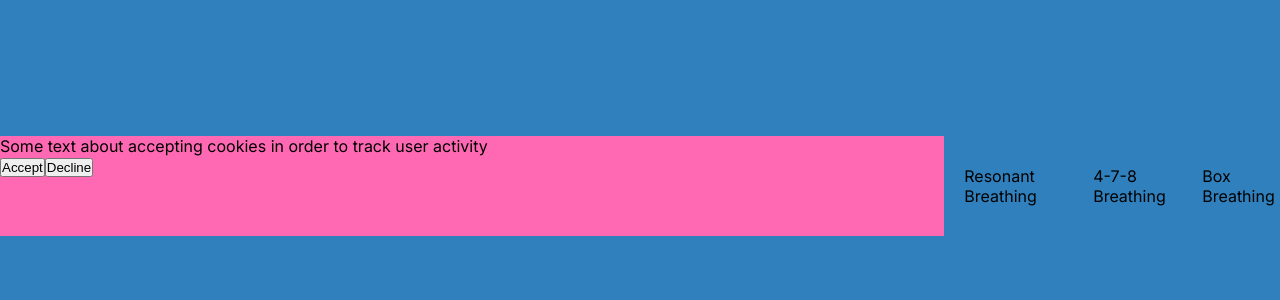
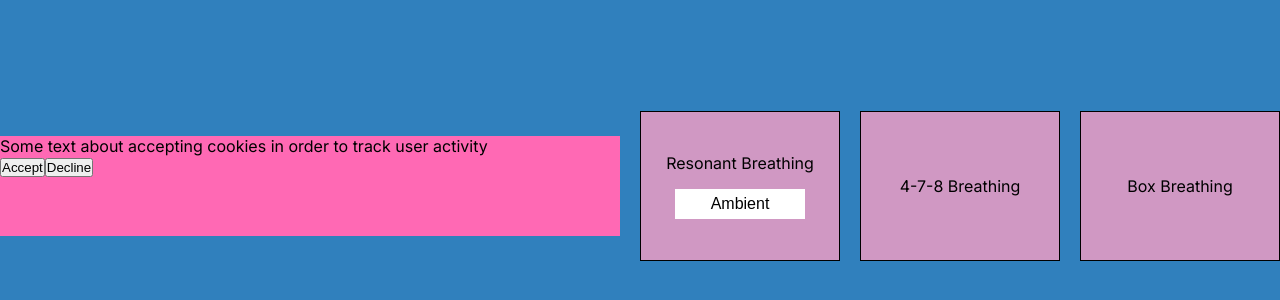
Before and after one commit to LeeMaskell/breathr, a Next.js app: page / in a window 1280 px wide. Shown: the part 214-514 px from the top of the page. Built offline with nearby package versions, Linux system fonts and the light colour scheme.

Commit message:
Basic Homepage Styling
Preliminary styling until the final design is decided.

```diff
--- a/src/app/page.tsx
+++ b/src/app/page.tsx
@@ -1,31 +1,35 @@
 "use client";
 import { useLayoutEffect, useState } from "react";
-import { Main } from "./styles";
-import Link from "next/link";
+import { Main, LinksContainer } from "./styles";
 import Banner from "@/components/ContainerComponents/Banner/Banner";
+import LinkCard from "@/components/LayoutComponents/LinkCard/LinkCard";
 
 export default function Home() {
   const [showUserConsentBanner, setShowUserConsentBanner] = useState<boolean>(false);
-
 
   // Do not show the banner if the custom cookie is present.
   useLayoutEffect(() => {
     const doesConsentCookieExist = document.cookie.includes("breathr"); // update cookie naming convention
     setShowUserConsentBanner(!doesConsentCookieExist);
-  }, [])
+  }, []);
+
+  // extract to a better location?
+  const breathingMethods = [
+    {id: 1, href: "resonant-breathing", text: "Resonant Breathing", buttonText: "Ambient", onClick: () => {}},
+    {id: 1, href: "four-seven-eight-breathing", text: "4-7-8 Breathing", buttonText: "", onClick: () => {}},
+    {id: 1, href: "box-breathing", text: "Box Breathing", buttonText: "", onClick: () => {}}
+  ]
 
   return (
     <Main>
-      {showUserConsentBanner && <Banner setShowUserConsentBanner={setShowUserConsentBanner} />}
-      {/* placeholder Link */}
-      <Link href="resonant-breathing">Resonant Breathing
-      </Link>
-      {/* placeholder Link */}
-      <Link href="four-seven-eight-breathing">4-7-8 Breathing
-      </Link>
-      {/* placeholder Link */}
-      <Link href="boxt-breathing">Box Breathing
-      </Link>
+      {showUserConsentBanner && (
+        <Banner setShowUserConsentBanner={setShowUserConsentBanner} />
+      )}
+      <LinksContainer>
+        {breathingMethods.map((method) =>
+          <LinkCard key={method.id} href={method.href} text={method.text} buttonText={method.buttonText} onClick={method.onClick} />
+        )}
+      </LinksContainer>
     </Main>
   );
 }
--- a/src/app/styles.ts
+++ b/src/app/styles.ts
@@ -10,3 +10,18 @@ export const Main = styled.div`
   gap: 1.25rem;
   min-height: 100vh;
 `;
+
+export const LinksContainer = styled.div`
+  width: 75%;
+  height: auto;
+  display: flex;
+  flex-direction: row;
+  justify-content: center;
+  gap: 20px;
+  margin: auto;
+
+  @media (max-width: 768px) {
+    flex-direction: column;
+    align-items: center;
+  }
+`;
--- /dev/null
+++ b/src/components/LayoutComponents/LinkCard/LinkCard.tsx
@@ -0,0 +1,35 @@
+import React from "react";
+import Link from "next/link";
+import styled from "styled-components";
+import Button from "@/components/ContainerComponents/Button/button";
+import { LinkCardContainer } from "./styles";
+
+interface ILinkCardProps {
+  href: string;
+  text: string;
+  buttonText?: string;
+  onClick?: React.MouseEventHandler<HTMLButtonElement>;
+}
+
+const ResponsiveButtonContainer = styled.div`
+  width: 8.125rem;
+  margin-top: 1rem;
+`;
+
+export default function LinkCard({
+  href,
+  text,
+  onClick,
+  buttonText,
+}: ILinkCardProps) {
+  return (
+    <LinkCardContainer>
+      <Link href={href}>{text}</Link>
+      {buttonText && onClick && (
+        <ResponsiveButtonContainer>
+            <Button text={buttonText} variant="primary" onClick={onClick} />
+        </ResponsiveButtonContainer>
+      )}
+    </LinkCardContainer>
+  );
+}
--- /dev/null
+++ b/src/components/LayoutComponents/LinkCard/styles.ts
@@ -0,0 +1,13 @@
+import { FUSIA } from "@/app/library/constants";
+import styled from "styled-components";
+
+export const LinkCardContainer = styled.div`
+    min-width: 12.5rem;
+    height: 9.375rem;
+    background-color: ${FUSIA};
+    border: 1px solid black;
+    display: flex;
+    flex-direction: column;
+    justify-content: center;
+    align-items: center;
+`;
```
Also changed, not shown: 1 other file (tests, documents, lock files or other folders).
